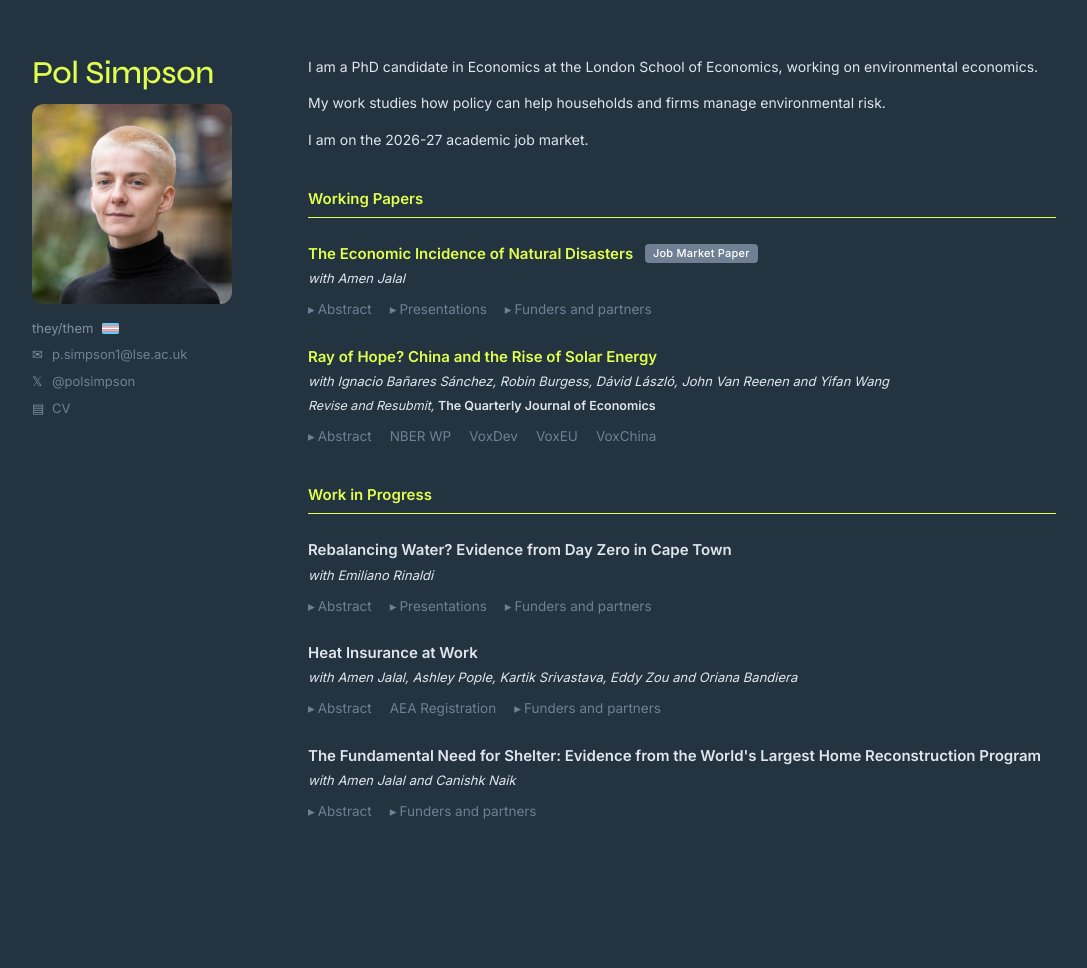
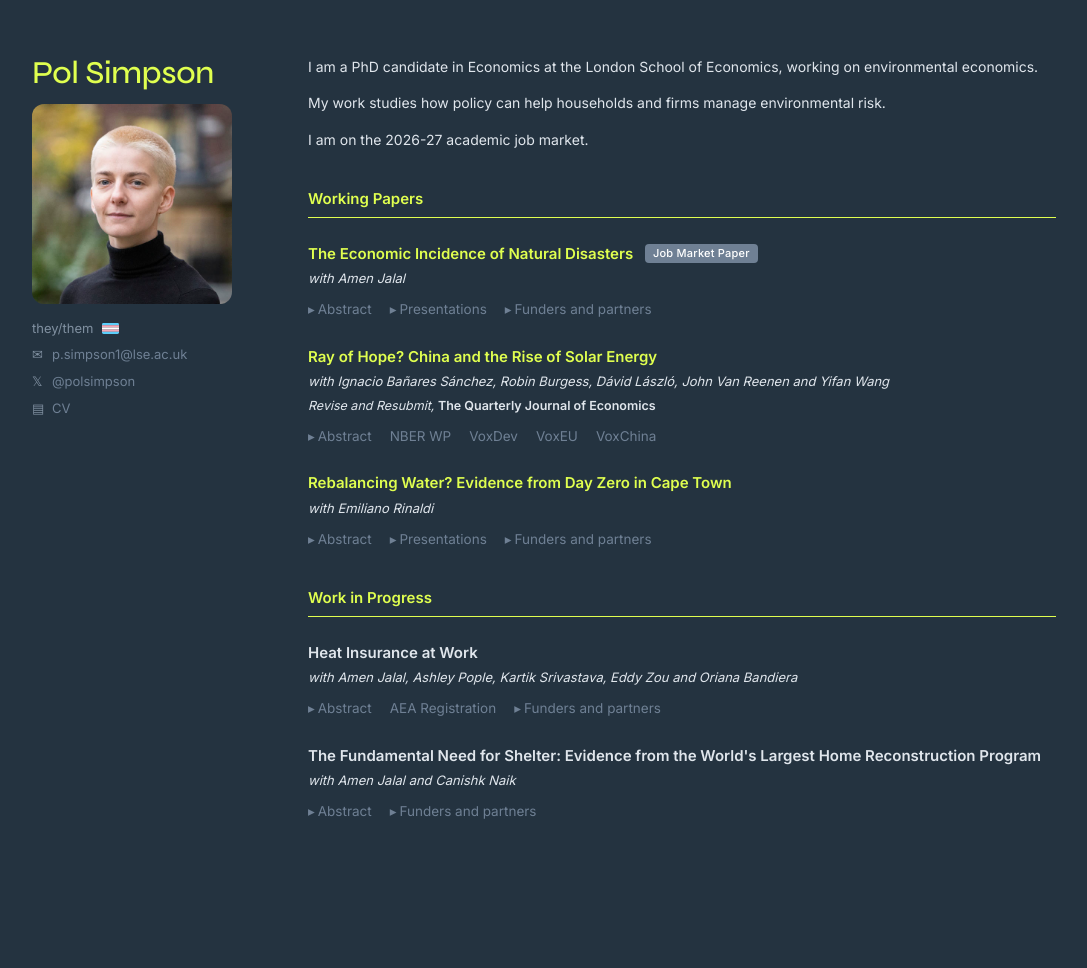
Before and after one commit to polsimpson/polsimpson.github.io, a Jekyll site: the page built from _pages/about.md, in a window 1280 px wide. Shown: the whole page, without its empty margins (96-1183 px from the left). Built offline with Jekyll 4.4.1, drawn with Linux system fonts in a browser that asks for light colours; part of the change alters nothing that is shown.

```diff
--- a/_pages/about.md
+++ b/_pages/about.md
@@ -51,10 +51,8 @@ I am on the 2026-27 academic job market.
   </div>
 </div>
 
-## Work in Progress
-
 <div class="paper">
-  <h3>Rebalancing Water? Evidence from Day Zero in Cape Town</h3>
+  <h3><a href="https://emilianorinaldi.com/files/Rinaldi_JMP.pdf">Rebalancing Water? Evidence from Day Zero in Cape Town</a></h3>
   <p class="coauthors">with <a href="https://emilianorinaldi.com">Emiliano Rinaldi</a></p>
   <div class="actions">
     <details>
@@ -71,6 +69,8 @@ I am on the 2026-27 academic job market.
     </details>
   </div>
 </div>
+
+## Work in Progress
 
 <div class="paper">
   <h3>Heat Insurance at Work</h3>
```
